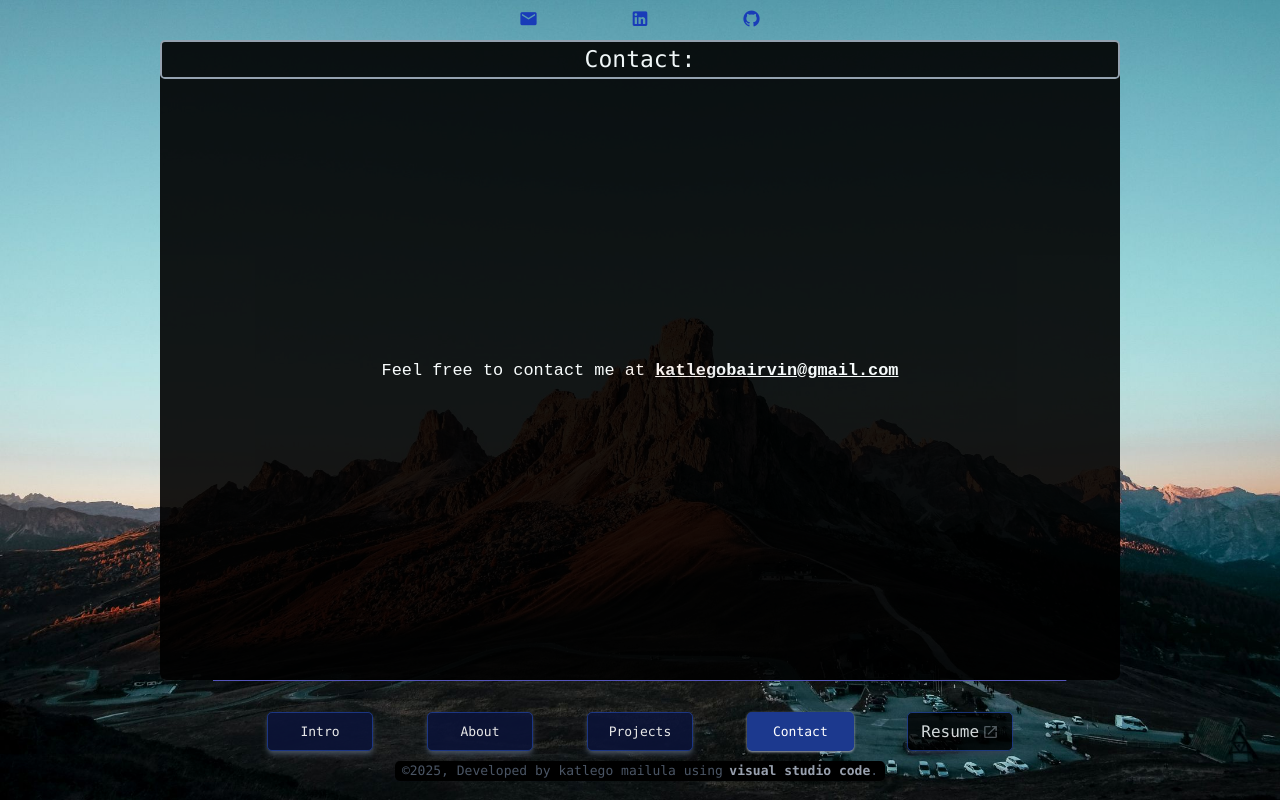
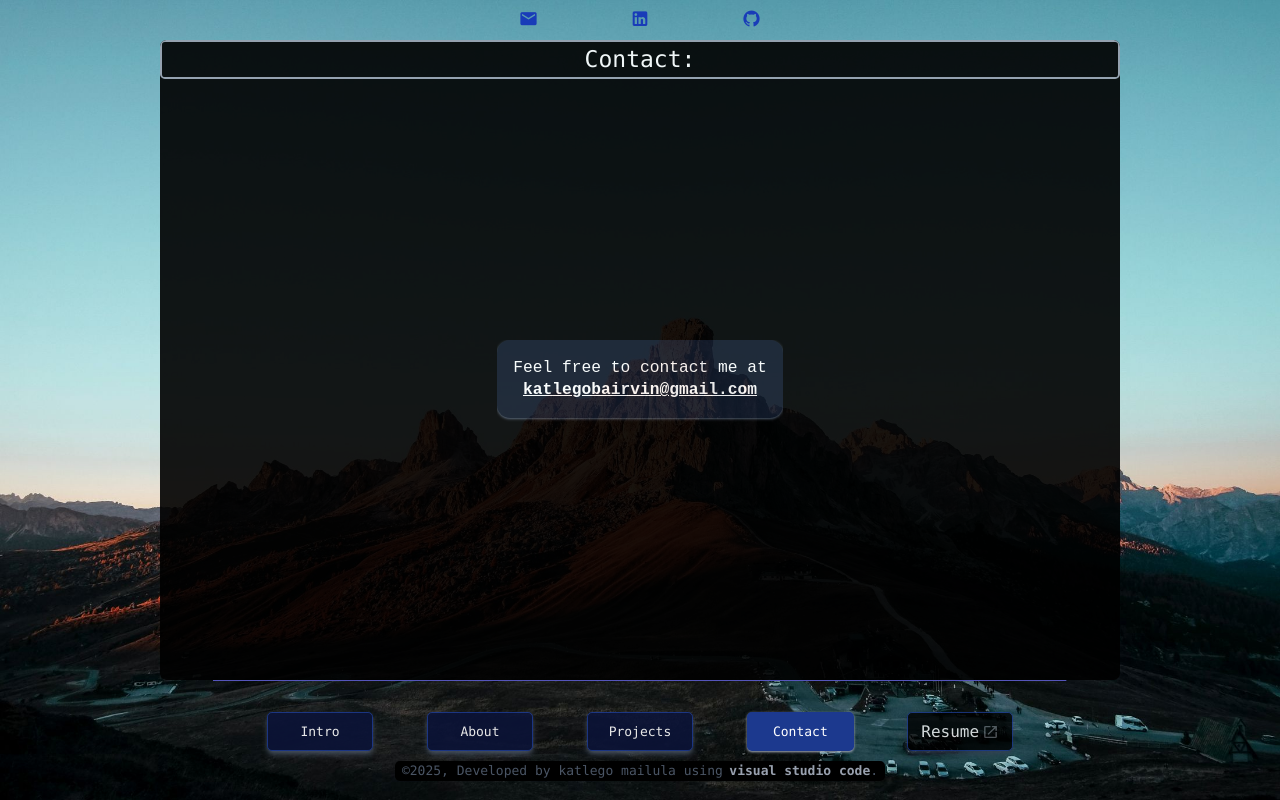
Before and after one commit to Katlego-ki/my-portfolio, a React (Vite) app: page /Contact in a window 1280 px wide. Built offline with nearby package versions, Linux system fonts and the light colour scheme.

Commit message:
fix scroll bar appearance on 'Contact'

```diff
--- a/src/Pages/Contact.tsx
+++ b/src/Pages/Contact.tsx
@@ -1,10 +1,10 @@
 const Contact = () => {
     return (
-        <div className="flex-column justify-center bg opacity-90 h-[80dvh] w-9/10 md:w-3/4 mx-auto bg-black rounded-lg wrapper">
-            <h1 className="border-solid border-2 border-gray-400 text-center h-fit rounded-md mx-auto text-[23px] font-mono">Contact:</h1>
+        <div className="grid opacity-90 h-[80dvh] w-9/10 md:w-3/4 mx-auto bg-black rounded-lg overflow-x-hidden">
+            <h1 className="border-solid border-2 border-gray-400 text-center w-full h-fit rounded-md mx-auto text-[23px] font-mono">Contact:</h1>
 
-            <div className="animate-sl w-9/10 md:w-3/4 overflow-auto pb-[10vh] m-auto wrapper">
-                <h2 className="m-auto mt-[35vh] text-xl text-center">Feel free to contact me at <a className="underline font-bold" href="mailto:katlegobairvin@gmail.com">katlegobairvin@gmail.com</a></h2>
+            <div className="animate-sl overflow-auto w-fit mx-auto wrapper">
+                <a className="grid shadow-sm shadow-gray-600 bg-gray-900 p-5 rounded-2xl m-auto text-xl text-center" href="mailto:katlegobairvin@gmail.com">Feel free to contact me at <span className="underline font-bold">katlegobairvin@gmail.com</span></a>
             </div>
         </div>
     )
```
